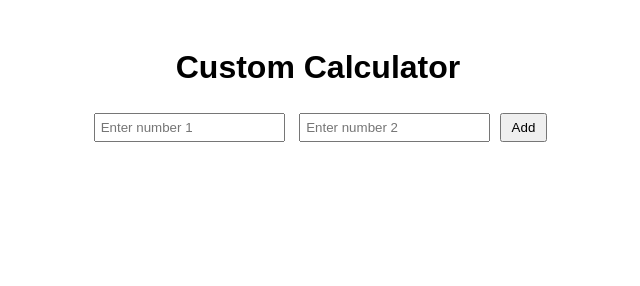
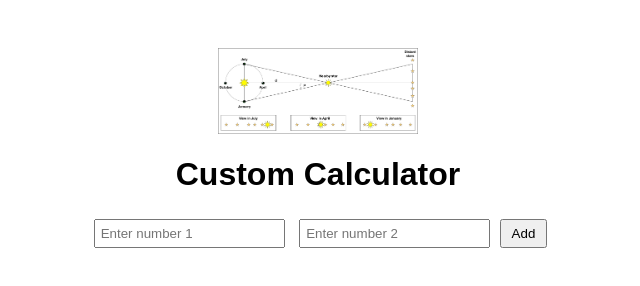
Before and after one commit to hoppese/distanceCalc, a plain HTML site: page index.html in a window 1280 px wide. Shown: the whole page, without its empty margins (322-962 px from the left). Drawn offline with Linux system fonts and the light colour scheme.

Commit message:
Add parallax image

```diff
--- a/index.html
+++ b/index.html
@@ -1,5 +1,6 @@
 <!DOCTYPE html>
 <html lang="en">
+<img src="star_parallax_solution.png" alt="Logo" style="max-width: 200px; display: block; margin: 20px auto;">
 <head>
   <meta charset="UTF-8">
   <title>Custom Calculator</title>
```
Also changed, not shown: star_parallax_solution.png (added).
